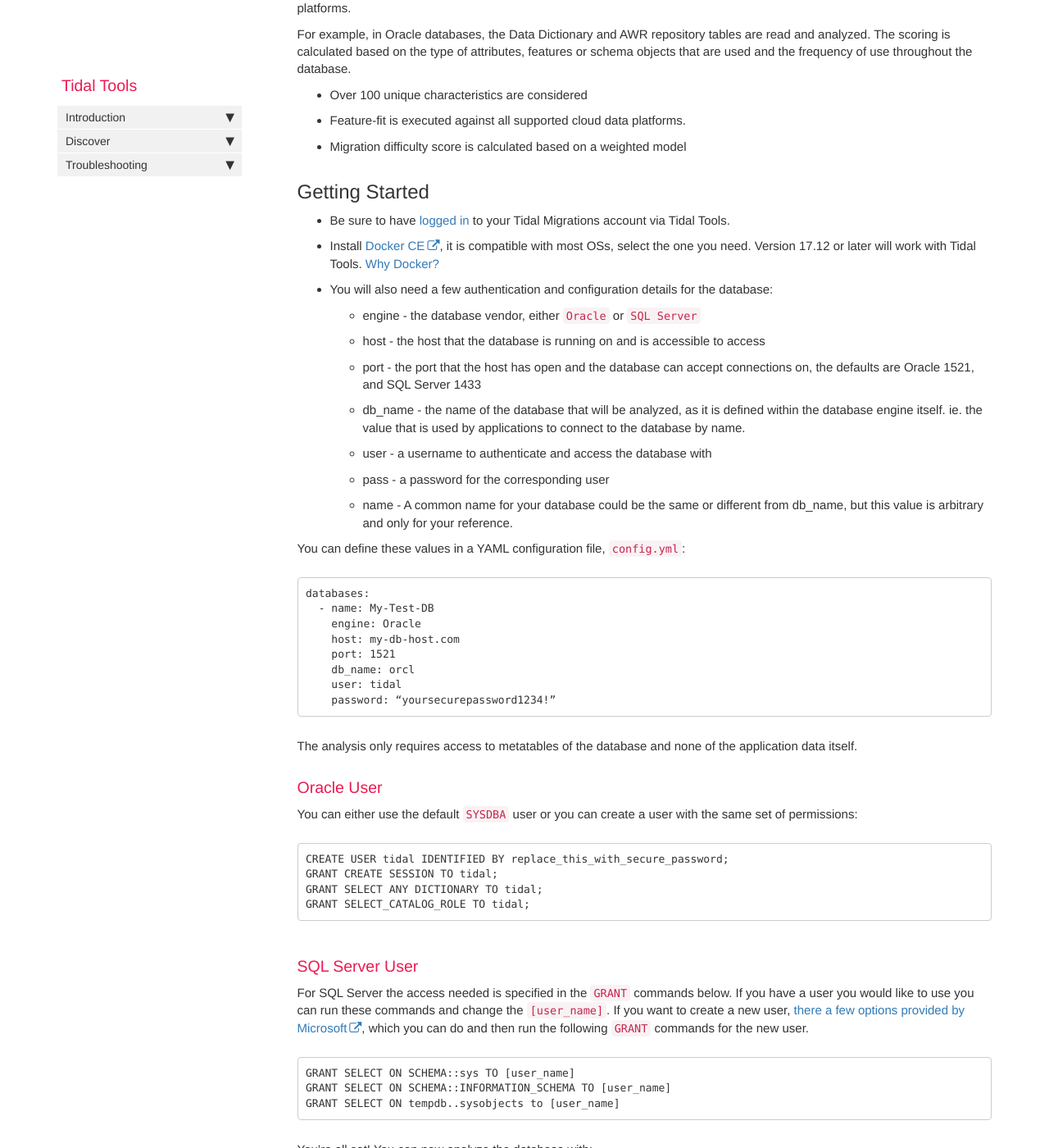
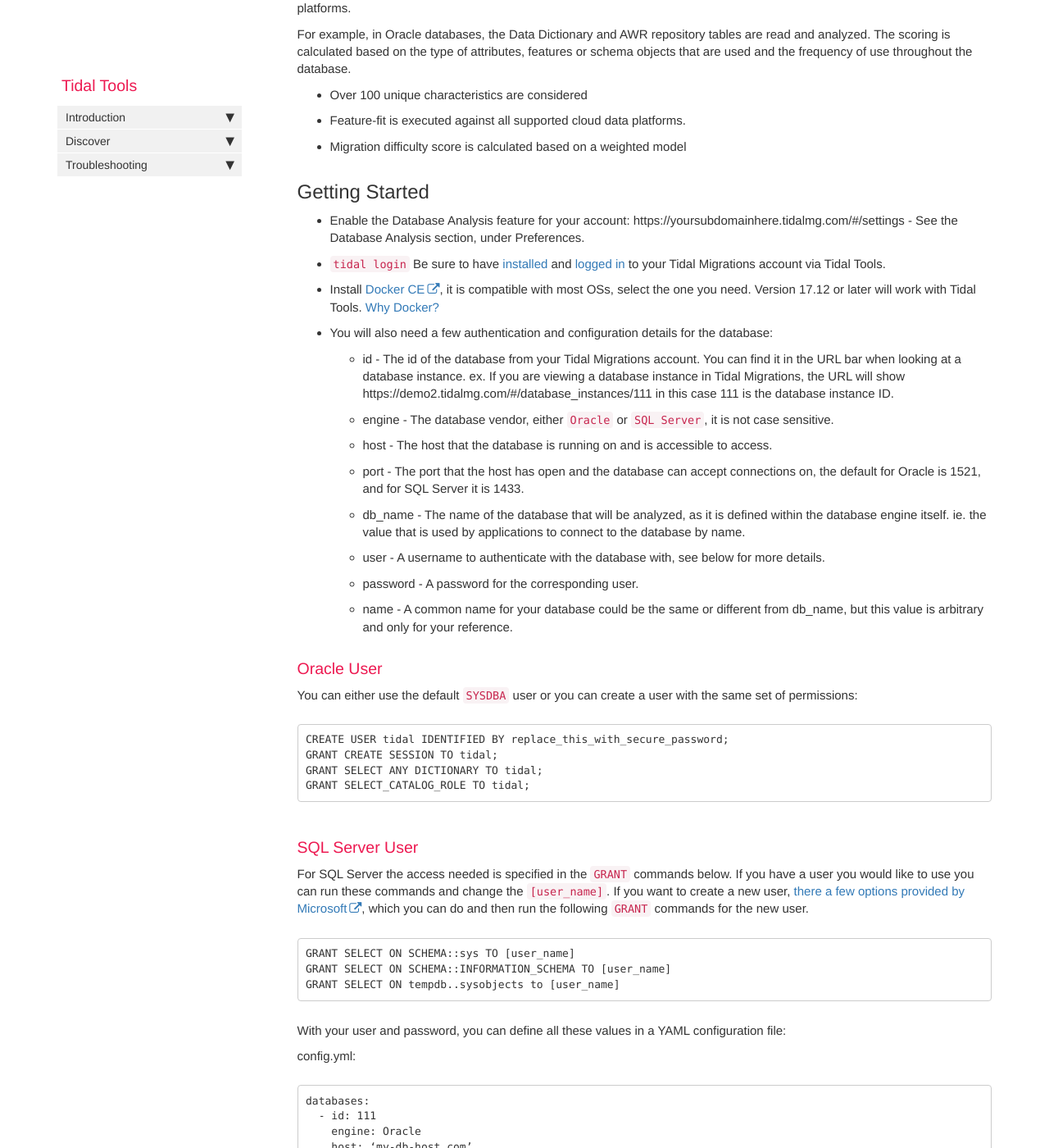
Before and after one commit to tidalmigrations/tidalmigrations.github.io, a Jekyll site: the page built from pages/tidal tools/analyze_database.md, in a window 1280 px wide and 1400 px high, scrolled down 849 px. Shown: the whole window at 82% size. Built offline with Jekyll 4.4.1, drawn with Linux system fonts in a browser that asks for light colours; nearby versions of some CDN libraries; comment, search, counter and statistics services are not loaded; some of the changed text lies outside the part shown.

Commit message:
Add content for updated db analyze guide

````diff
--- a/pages/tidal tools/analyze_database.md
+++ b/pages/tidal tools/analyze_database.md
@@ -12,7 +12,7 @@ Not sure how ready you are to move to the cloud? With Tidal Migrations you have
 
 The analysis will calculate the difficulty of migrating your databases to each target platform, and give details on database features that may complicate the migration.
 
-Capable of analyzing both **Oracle and SQL Server databases**. Providing analysis on migrating a database to a **variety of services on AWS, Azure and Google Cloud**.
+It is capable of analyzing both **Oracle and SQL Server databases**. Providing analysis on migrating a database to a **variety of services on AWS, Azure and Google Cloud**.
 
 > NB: The entire analysis never queries or reads user or application data and does not collect database source code.
 
@@ -26,30 +26,20 @@ For example, in Oracle databases, the Data Dictionary and AWR repository tables
  - Migration difficulty score is calculated based on a weighted model
 
 ## Getting Started
-- Be sure to have [logged in](tidal-tools.html#login) to your Tidal Migrations account via Tidal Tools.
+- Enable the Database Analysis feature for your account:
+  https://yoursubdomainhere.tidalmg.com/#/settings - See the Database Analysis section, under Preferences.
+- `tidal login`
+  Be sure to have [installed](tidal-tools.html) and [logged in](tidal-tools.html#login) to your Tidal Migrations account via Tidal Tools.
 - Install [Docker CE](https://docs.docker.com/v17.12/install/), it is compatible with most OSs, select the one you need. Version 17.12 or later will work with Tidal Tools. [Why Docker?](#why-docker)
 - You will also need a few authentication and configuration details for the database:
-    - engine - the database vendor, either `Oracle` or `SQL Server`
-    - host - the host that the database is running on and is accessible to access
-    - port - the port that the host has open and the database can accept connections on, the defaults are Oracle 1521, and SQL Server 1433
-    - db_name - the name of the database that will be analyzed, as it is defined within the database engine itself. ie. the value that is used by applications to connect to the database by name.
-    - user - a username to authenticate and access the database with
-    - pass - a password for the corresponding user
-    - name - A common name for your database could be the same or different from db_name, but this value is arbitrary and only for your reference.
-
-You can define these values in a YAML configuration file, `config.yml`:
-```
-databases:
-  - name: My-Test-DB
-    engine: Oracle
-    host: my-db-host.com
-    port: 1521
-    db_name: orcl
-    user: tidal
-    password: “yoursecurepassword1234!”
-```
-
-The analysis only requires access to metatables of the database and none of the application data itself.
+  - id - The id of the database from your Tidal Migrations account. You can find it in the URL bar when looking at a database instance. ex. If you are viewing a database instance in Tidal Migrations, the URL will show https://demo2.tidalmg.com/#/database_instances/111 in this case 111 is the database instance ID.
+  - engine - The database vendor, either `Oracle` or `SQL Server`, it is not case sensitive.
+  - host - The host that the database is running on and is accessible to access.
+  - port - The port that the host has open and the database can accept connections on, the default for Oracle is 1521, and for SQL Server it is 1433.
+  - db_name - The name of the database that will be analyzed, as it is defined within the database engine itself. ie. the value that is used by applications to connect to the database by name.
+  - user - A username to authenticate with the database with, see below for more details.
+  - password - A password for the corresponding user.
+  - name - A common name for your database could be the same or different from db_name, but this value is arbitrary and only for your reference.
 
 ### Oracle User
 
@@ -72,11 +62,33 @@ GRANT SELECT ON SCHEMA::INFORMATION_SCHEMA TO [user_name]
 GRANT SELECT ON tempdb..sysobjects to [user_name]
 ```
 
-You’re all set! You can now analyze the database with:
+With your user and password, you can define all these values in a YAML configuration file:
+
+
+config.yml:
 
 ```
-tidal analyze db --offline config.yml
+databases:
+  - id: 111
+    engine: Oracle
+    host: ‘my-db-host.com’
+    port: 1521
+    db_name: ‘orcl’
+    user: ‘tidal’
+    password: ‘yoursecurepassword1234!’
+    name: ‘My-Test-DB’
 ```
+
+{% include note.html content="It is best to use quotations, either double or single, around the values in the configuration file. To avoid special characters, : { } [ ] , & * # ? | - < > = ! % @ \ \n from being interpreted. Single quotes are safest, if the value has a single quote within it, you can include it by using a two single quotations, ie. `'my''string'` - will become `my'string`." %}
+
+- You’re all set! You can now analyze the database with:
+
+```
+tidal analyze db config.yml
+
+```
+
+Try it out!
 
 ## Why Docker?
 You need to install Docker in order to complete the database analysis. This is because the analysis uses several system dependent software libraries, so by using Docker the analysis can use those libraries without you requiring to install the correct dependencies with the correct versions.
````
